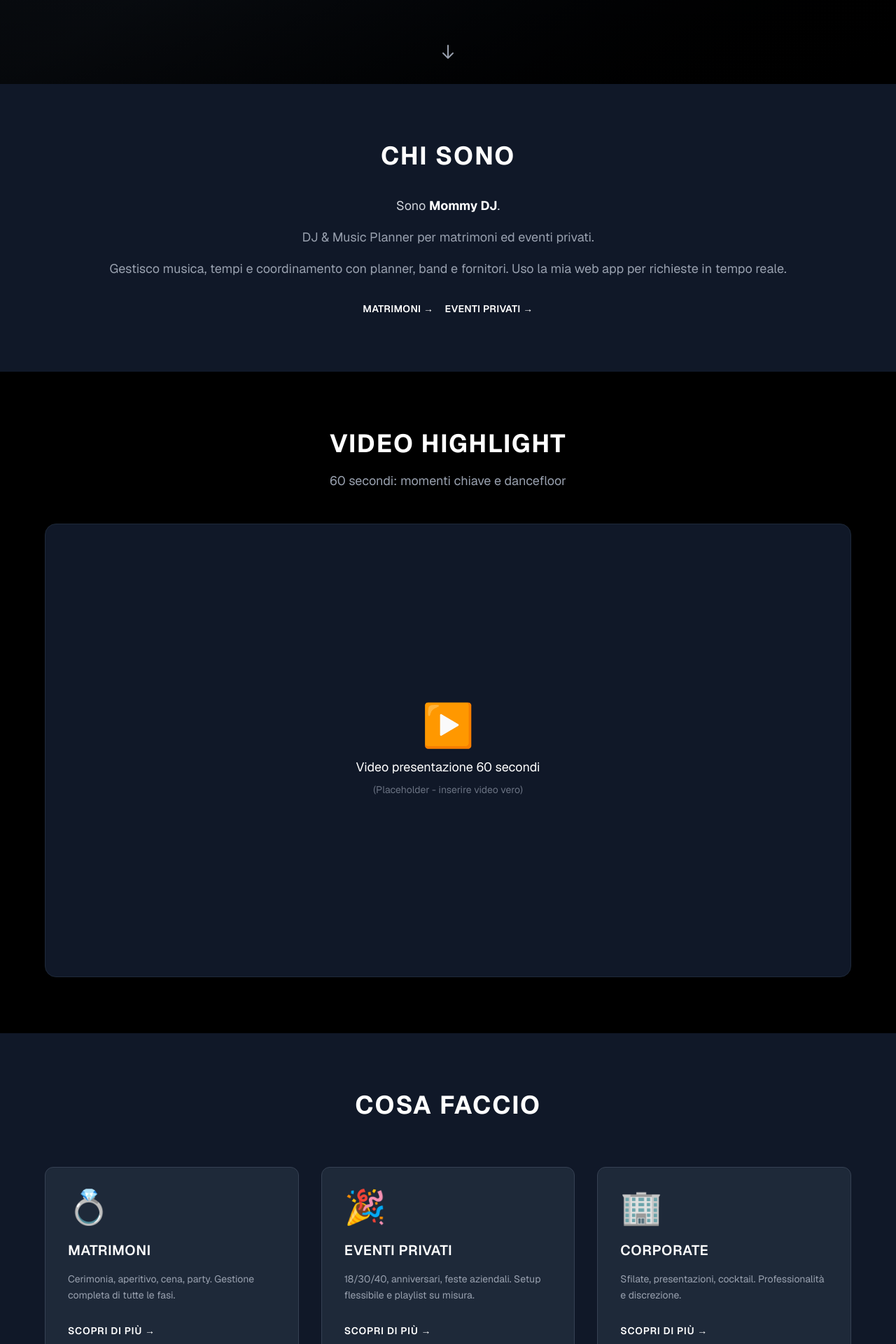
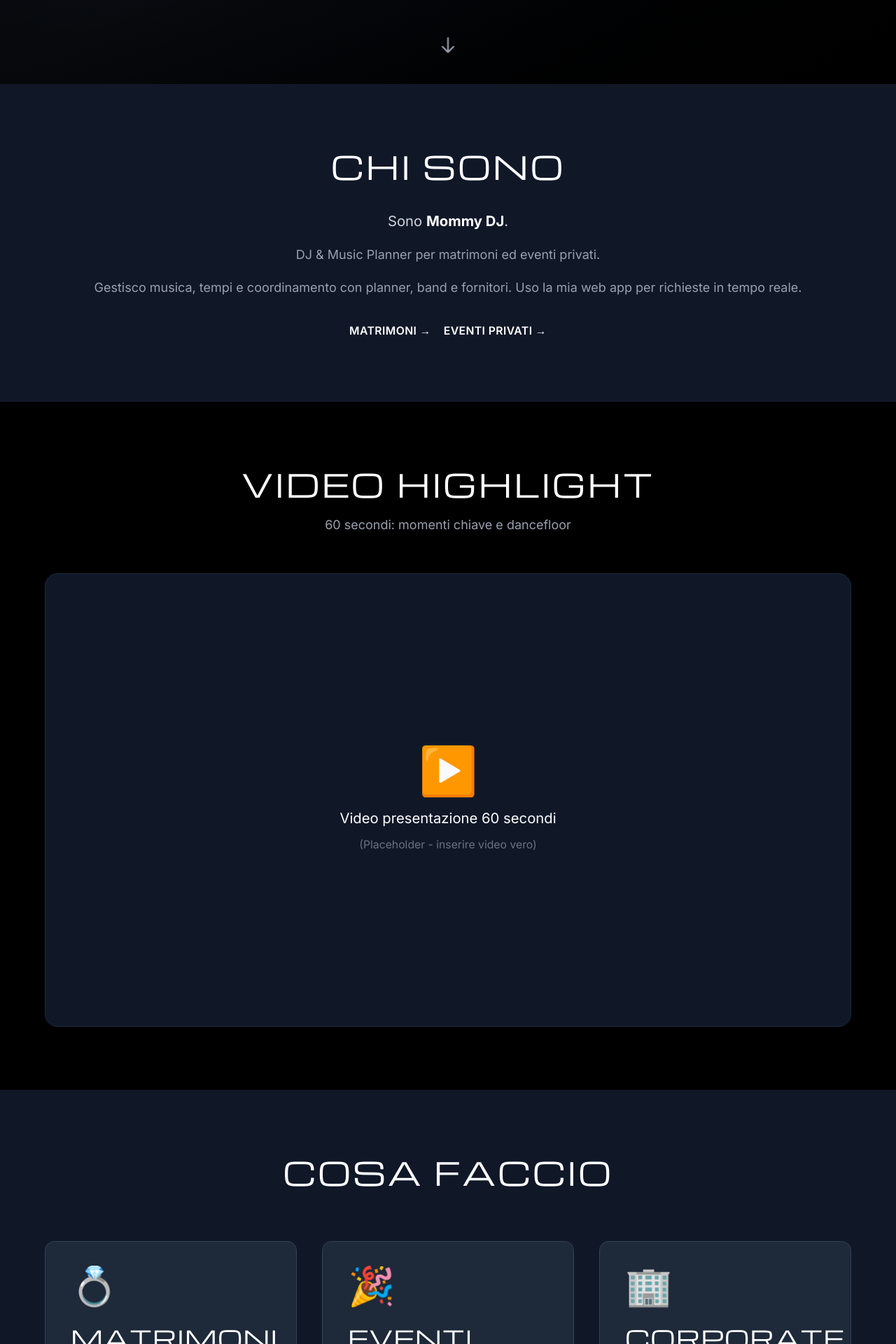
Before and after one commit to mommydjsalmani-cloud/mommy-marketing, a Next.js app: page / in a window 1280 px wide. Shown: the part 680-2600 px from the top of the page at 70% size. Built offline with nearby package versions, Linux system fonts and the light colour scheme.

Commit message:
🎨 Tipografia professionale: Michroma display + Inter body con tracking ottimizzato

```diff
--- a/app/components/Header.tsx
+++ b/app/components/Header.tsx
@@ -108,7 +108,7 @@ export default function Header() {
                 <li key={link.href}>
                   <Link
                     href={link.href}
-                    className="text-gray-200 hover:text-accent transition-colors font-medium text-sm uppercase tracking-wide"
+                    className="text-gray-200 hover:text-accent transition-colors font-sans font-medium text-sm uppercase tracking-wide"
                   >
                     {link.label}
                   </Link>
@@ -120,7 +120,7 @@ export default function Header() {
             <div className="hidden lg:flex items-center gap-4">
               <a
                 href="#contatto-rapido"
-                className="bg-accent hover:bg-accent-hover text-white px-6 py-2.5 rounded-full font-semibold transition-colors text-sm uppercase tracking-wide"
+                className="bg-accent hover:bg-accent-hover text-white px-6 py-2.5 rounded-full font-sans font-semibold transition-colors text-sm uppercase tracking-wide"
               >
                 Verifica disponibilità
               </a>
@@ -195,7 +195,7 @@ export default function Header() {
                     <Link
                       key={link.href}
                       href={link.href}
-                      className="text-3xl font-bold text-white hover:text-accent focus:text-accent focus:outline-none focus:ring-2 focus:ring-accent rounded px-4 py-2 transition-colors uppercase tracking-wide text-center"
+                      className="text-3xl font-display text-white hover:text-accent focus:text-accent focus:outline-none focus:ring-2 focus:ring-accent rounded px-4 py-2 transition-colors uppercase tracking-wider text-center"
                       onClick={() => setIsMenuOpen(false)}
                       style={{
                         animation: `slideIn 0.3s ease-out ${index * 0.08}s both`,
@@ -211,7 +211,7 @@ export default function Header() {
                 <div className="mt-8">
                   <a
                     href="#contatto-rapido"
-                    className="block w-full bg-accent hover:bg-accent-hover focus:bg-accent-hover text-white px-8 py-4 rounded-full font-bold text-center transition-all text-lg uppercase tracking-wide focus:outline-none focus:ring-4 focus:ring-accent/50"
+                    className="block w-full bg-accent hover:bg-accent-hover focus:bg-accent-hover text-white px-8 py-4 rounded-full font-sans font-bold text-center transition-all text-lg uppercase tracking-wide focus:outline-none focus:ring-4 focus:ring-accent/50"
                     onClick={() => setIsMenuOpen(false)}
                     tabIndex={0}
                   >
--- a/app/globals.css
+++ b/app/globals.css
@@ -19,48 +19,80 @@
 
 html {
   scroll-behavior: smooth;
+  font-size: 16px;
 }
 
 body {
   background: var(--background);
   color: var(--foreground);
-  font-family: var(--font-geist-sans), system-ui, -apple-system, sans-serif;
-  font-size: 16px;
-  line-height: 1.5;
+  font-family: var(--font-inter), Inter, system-ui, -apple-system, Segoe UI, Roboto, sans-serif;
+  font-size: 1rem;
+  line-height: 1.6;
   -webkit-font-smoothing: antialiased;
   -moz-osx-font-smoothing: grayscale;
+  text-rendering: optimizeLegibility;
+}
+
+/* Tipografia Titoli */
+h1, h2, h3, h4, h5, h6 {
+  font-family: var(--font-michroma), Michroma, system-ui, sans-serif;
+  line-height: 1.2;
+  font-weight: 400;
+  color: var(--foreground);
 }
 
 h1 {
   font-size: 2.5rem;
-  line-height: 1.2;
-  font-weight: 700;
+  letter-spacing: 0.08em;
+  text-transform: uppercase;
 }
 
 h2 {
-  font-size: 1.75rem;
-  line-height: 1.3;
-  font-weight: 700;
+  font-size: 1.875rem;
+  letter-spacing: 0.05em;
+  text-transform: uppercase;
 }
 
 h3 {
+  font-size: 1.5rem;
+  letter-spacing: 0.03em;
+}
+
+h4 {
   font-size: 1.25rem;
-  line-height: 1.4;
-  font-weight: 600;
+  letter-spacing: 0.02em;
 }
 
 @media (min-width: 768px) {
-  body {
+  html {
     font-size: 18px;
   }
 
   h1 {
     font-size: 3.5rem;
+    letter-spacing: 0.1em;
   }
 
   h2 {
-    font-size: 2.25rem;
+    font-size: 2.5rem;
+    letter-spacing: 0.06em;
   }
+
+  h3 {
+    font-size: 1.875rem;
+  }
+}
+
+/* Paragrafi e testo body */
+p {
+  font-family: var(--font-inter), Inter, system-ui, sans-serif;
+  letter-spacing: normal;
+  line-height: 1.6;
+}
+
+/* Link styling */
+a {
+  transition: color 0.2s ease;
 }
 
 /* Focus visible styles */
--- a/app/layout.tsx
+++ b/app/layout.tsx
@@ -1,19 +1,22 @@
 import type { Metadata } from "next";
-import { Geist, Geist_Mono } from "next/font/google";
+import { Inter, Michroma } from "next/font/google";
 import "./globals.css";
 import Header from "./components/Header";
 import Footer from "./components/Footer";
 
-const geistSans = Geist({
-  variable: "--font-geist-sans",
+const inter = Inter({
+  variable: "--font-inter",
   subsets: ["latin"],
   display: "swap",
+  preload: true,
 });
 
-const geistMono = Geist_Mono({
-  variable: "--font-geist-mono",
+const michroma = Michroma({
+  variable: "--font-michroma",
+  weight: "400",
   subsets: ["latin"],
   display: "swap",
+  preload: true,
 });
 
 export const metadata: Metadata = {
@@ -56,7 +59,7 @@ export default function RootLayout({
         />
       </head>
       <body
-        className={`${geistSans.variable} ${geistMono.variable} antialiased`}
+        className={`${inter.variable} ${michroma.variable} antialiased`}
       >
         <a href="#main-content" className="skip-to-content">
           Salta al contenuto
--- a/app/page.tsx
+++ b/app/page.tsx
@@ -17,10 +17,10 @@ export default function Home() {
         </div>
 
         <div className="container-custom text-center relative z-20 px-4">
-          <h1 className="mb-6 max-w-4xl mx-auto text-white">
+          <h1 className="mb-6 max-w-4xl mx-auto text-white font-display uppercase tracking-hero">
             DJ per matrimoni ed eventi in Italia e Svizzera
           </h1>
-          <p className="text-xl md:text-2xl text-gray-300 mb-8 max-w-2xl mx-auto font-light">
+          <p className="text-xl md:text-2xl text-gray-300 mb-8 max-w-2xl mx-auto font-sans font-light tracking-normal">
             Musica su misura. Coordinamento semplice.
           </p>
 
@@ -63,14 +63,14 @@ export default function Home() {
       {/* 2. Chi sono - Short Section */}
       <section id="about" className="py-20 bg-gray-900">
         <div className="container-custom max-w-4xl text-center">
-          <h2 className="mb-8 text-white uppercase tracking-wider">Chi sono</h2>
-          <p className="text-gray-300 mb-4 leading-relaxed text-lg">
+          <h2 className="mb-8 text-white font-display uppercase tracking-wider">Chi sono</h2>
+          <p className="text-gray-300 mb-4 leading-relaxed text-lg font-sans">
             Sono <strong className="text-white">Mommy DJ</strong>.
           </p>
-          <p className="text-gray-400 mb-4 leading-relaxed">
+          <p className="text-gray-400 mb-4 leading-relaxed font-sans">
             DJ & Music Planner per matrimoni ed eventi privati.
           </p>
-          <p className="text-gray-400 mb-6 leading-relaxed">
+          <p className="text-gray-400 mb-6 leading-relaxed font-sans">
             Gestisco musica, tempi e coordinamento con planner, band e fornitori. Uso la mia web app per richieste in tempo reale.
           </p>
           <div className="flex flex-wrap gap-4 justify-center mt-8">
@@ -87,8 +87,8 @@ export default function Home() {
       {/* 3. Video Section */}
       <section id="video" className="py-20 bg-black">
         <div className="container-custom max-w-5xl">
-          <h2 className="text-center mb-4 text-white uppercase tracking-wider">Video highlight</h2>
-          <p className="text-center text-gray-400 mb-12">60 secondi: momenti chiave e dancefloor</p>
+          <h2 className="text-center mb-4 text-white font-display uppercase tracking-wider">Video highlight</h2>
+          <p className="text-center text-gray-400 mb-12 font-sans">60 secondi: momenti chiave e dancefloor</p>
           <div className="relative aspect-video bg-gray-900 rounded-2xl overflow-hidden shadow-2xl border border-gray-800">
             <div className="absolute inset-0 flex items-center justify-center">
               <div className="text-center text-white">
@@ -104,33 +104,33 @@ export default function Home() {
       {/* 4. Cosa faccio - 3 Cards */}
       <section className="py-20 bg-gray-900">
         <div className="container-custom">
-          <h2 className="text-center mb-16 text-white uppercase tracking-wider">Cosa faccio</h2>
+          <h2 className="text-center mb-16 text-white font-display uppercase tracking-wider">Cosa faccio</h2>
           <div className="grid grid-cols-1 md:grid-cols-3 gap-8 max-w-6xl mx-auto">
             <Link href="/matrimoni" className="group bg-gray-800 border border-gray-700 p-8 rounded-xl hover:border-accent hover:bg-gray-800/80 transition-all block">
               <div className="text-5xl mb-6">💍</div>
-              <h3 className="mb-4 text-white uppercase tracking-wide">Matrimoni</h3>
-              <p className="text-gray-400 mb-6 text-sm leading-relaxed">
+              <h3 className="mb-4 text-white font-display uppercase tracking-wide">Matrimoni</h3>
+              <p className="text-gray-400 mb-6 text-sm leading-relaxed font-sans">
                 Cerimonia, aperitivo, cena, party. Gestione completa di tutte le fasi.
               </p>
-              <span className="text-accent font-semibold text-sm uppercase tracking-wider group-hover:underline">Scopri di più →</span>
+              <span className="text-accent font-sans font-semibold text-sm uppercase tracking-wider group-hover:underline">Scopri di più →</span>
             </Link>
 
             <Link href="/eventi-privati" className="group bg-gray-800 border border-gray-700 p-8 rounded-xl hover:border-accent hover:bg-gray-800/80 transition-all block">
               <div className="text-5xl mb-6">🎉</div>
-              <h3 className="mb-4 text-white uppercase tracking-wide">Eventi Privati</h3>
-              <p className="text-gray-400 mb-6 text-sm leading-relaxed">
+              <h3 className="mb-4 text-white font-display uppercase tracking-wide">Eventi Privati</h3>
+              <p className="text-gray-400 mb-6 text-sm leading-relaxed font-sans">
                 18/30/40, anniversari, feste aziendali. Setup flessibile e playlist su misura.
               </p>
-              <span className="text-accent font-semibold text-sm uppercase tracking-wider group-hover:underline">Scopri di più →</span>
+              <span className="text-accent font-sans font-semibold text-sm uppercase tracking-wider group-hover:underline">Scopri di più →</span>
             </Link>
 
             <Link href="/eventi-privati#corporate" className="group bg-gray-800 border border-gray-700 p-8 rounded-xl hover:border-accent hover:bg-gray-800/80 transition-all block">
               <div className="text-5xl mb-6">🏢</div>
-              <h3 className="mb-4 text-white uppercase tracking-wide">Corporate</h3>
-              <p className="text-gray-400 mb-6 text-sm leading-relaxed">
+              <h3 className="mb-4 text-white font-display uppercase tracking-wide">Corporate</h3>
+              <p className="text-gray-400 mb-6 text-sm leading-relaxed font-sans">
                 Sfilate, presentazioni, cocktail. Professionalità e discrezione.
               </p>
-              <span className="text-accent font-semibold text-sm uppercase tracking-wider group-hover:underline">Scopri di più →</span>
+              <span className="text-accent font-sans font-semibold text-sm uppercase tracking-wider group-hover:underline">Scopri di più →</span>
             </Link>
           </div>
         </div>
--- a/tailwind.config.ts
+++ b/tailwind.config.ts
@@ -14,6 +14,19 @@ const config: Config = {
         accent: "var(--accent)",
         "accent-hover": "var(--accent-hover)",
       },
+      fontFamily: {
+        sans: ["var(--font-inter)", "Inter", "system-ui", "-apple-system", "Segoe UI", "Roboto", "sans-serif"],
+        display: ["var(--font-michroma)", "Michroma", "system-ui", "sans-serif"],
+      },
+      letterSpacing: {
+        tighter: "-0.02em",
+        tight: "-0.01em",
+        normal: "0",
+        wide: "0.025em",
+        wider: "0.05em",
+        widest: "0.08em",
+        hero: "0.1em",
+      },
     },
   },
   plugins: [],
```
